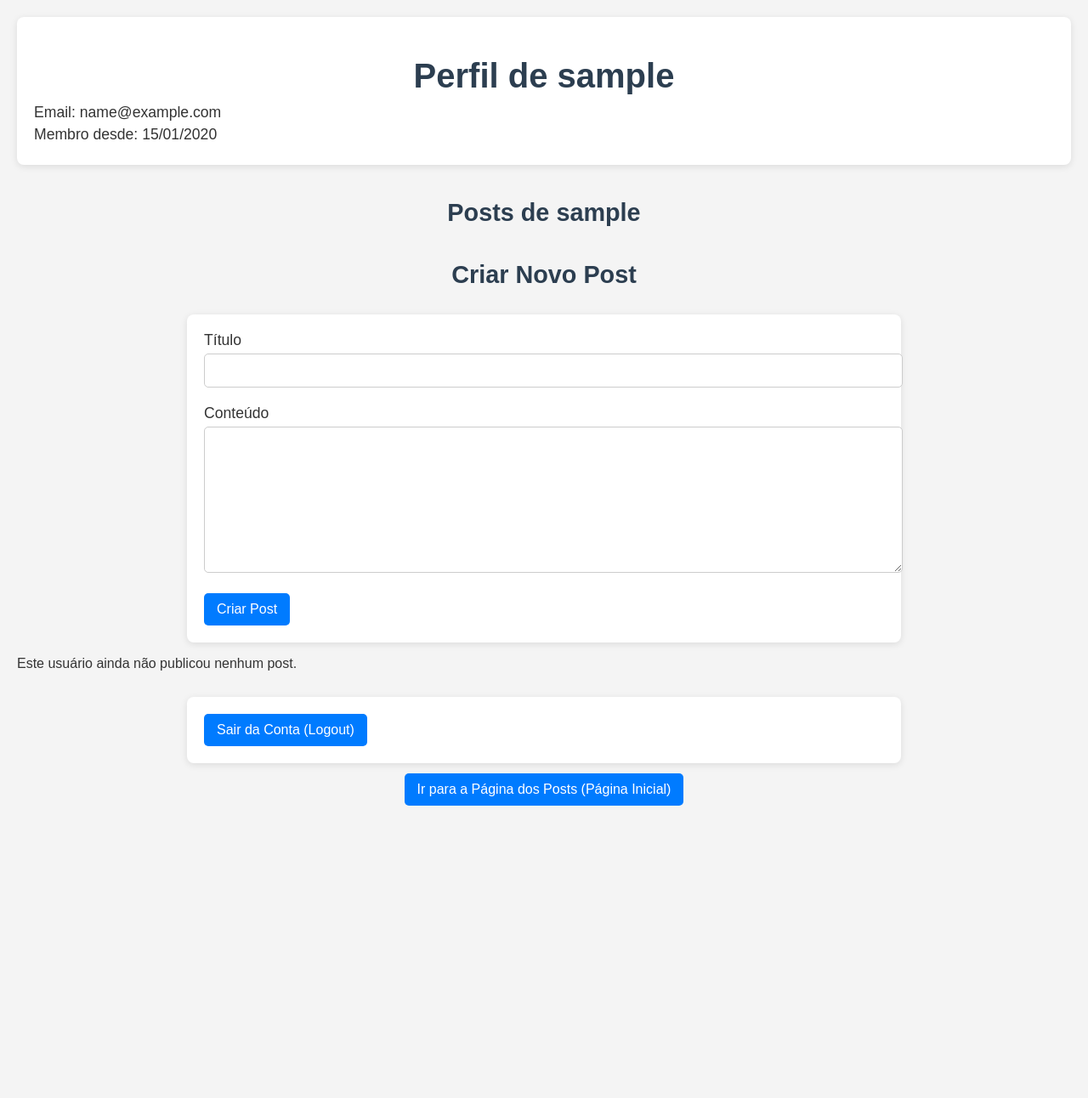
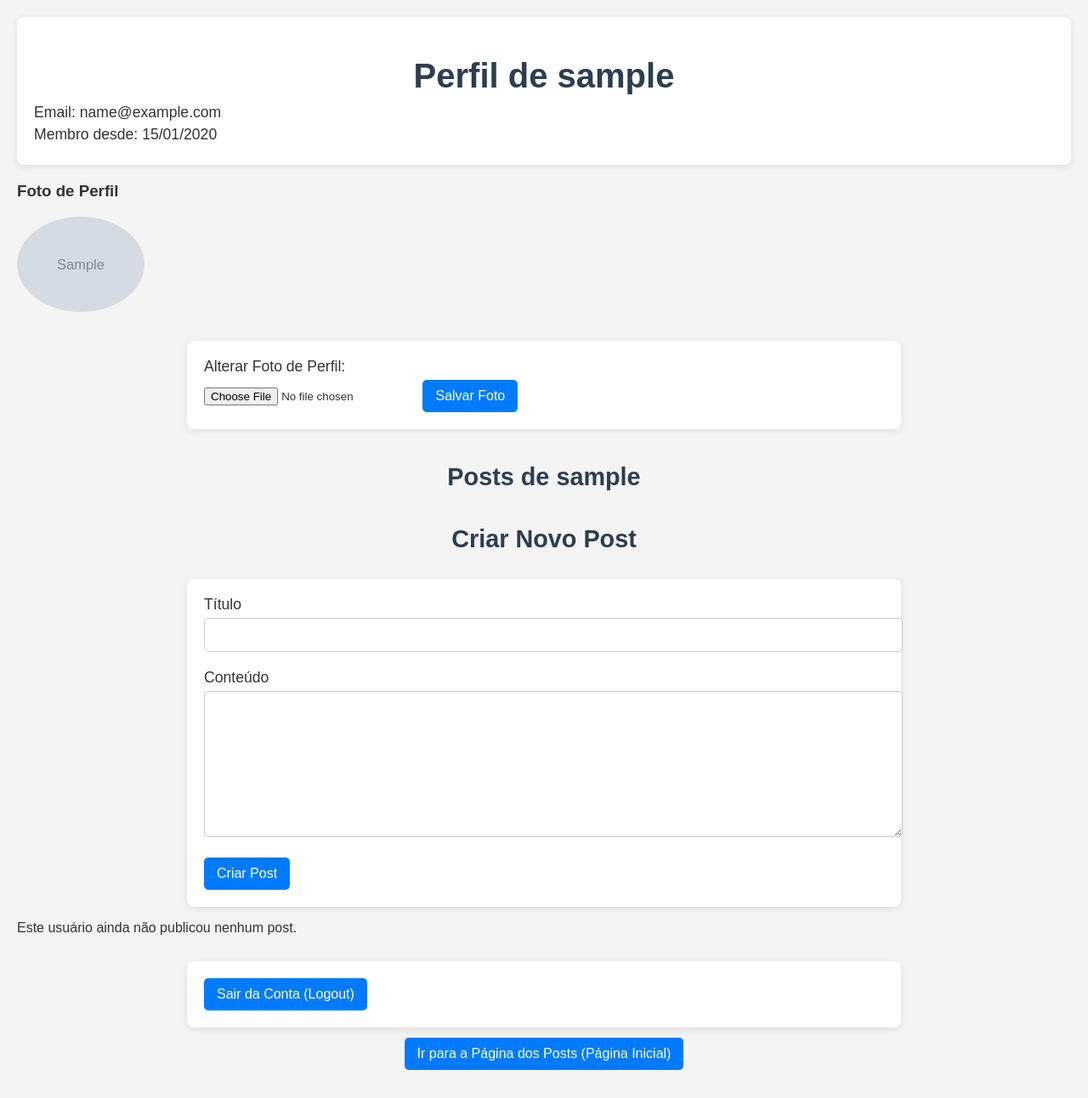
Before and after one commit to OseiasSilva021/blog-com-php, a PHP site: page /user.php in a window 1280 px wide. Shown: the whole page at 85% size. Before the commit the page ends 948 px from the top, so only its background shows below. Run offline with PHP 8.4, Linux system fonts and the light colour scheme; the visitor is signed in with stand-in values (Sample User, id 1); tables that the repository leaves empty or names only in its code hold one stand-in row (values such as "Sample post"); grey boxes marked "Sample" are stand-in pictures.

Commit message:
adição da funcionalidade dos usuários poderem ter uma foto de perfil própria

```diff
--- a/app/user.php
+++ b/app/user.php
@@ -22,6 +22,37 @@ $user = $stmt->fetch(PDO::FETCH_ASSOC);
 if (!$user) {
     echo "Usuário não encontrado.";
     exit;
+}
+// Processar upload da foto de perfil
+if ($_SERVER['REQUEST_METHOD'] === 'POST' && isset($_FILES['profile_picture'])) {
+    $upload_dir = 'uploads/'; // Diretório para salvar as imagens
+    if (!is_dir($upload_dir)) {
+        mkdir($upload_dir, 0777, true);
+    }
+
+    $file_name = basename($_FILES['profile_picture']['name']);
+    $target_file = $upload_dir . $user_id . '_' . $file_name;
+
+    // Validar e mover o arquivo
+    $file_type = strtolower(pathinfo($target_file, PATHINFO_EXTENSION));
+    $valid_types = ['jpg', 'jpeg', 'png', 'gif'];
+
+    if (in_array($file_type, $valid_types) && $_FILES['profile_picture']['size'] <= 2 * 1024 * 1024) { // 2 MB limite
+        if (move_uploaded_file($_FILES['profile_picture']['tmp_name'], $target_file)) {
+            // Atualizar o caminho da foto no banco de dados
+            $stmt = $pdo->prepare("UPDATE users SET profile_picture = :profile_picture WHERE id = :id");
+            $stmt->bindParam(':profile_picture', $target_file);
+            $stmt->bindParam(':id', $user_id, PDO::PARAM_INT);
+            $stmt->execute();
+
+            header("Location: user.php"); // Atualizar a página
+            exit;
+        } else {
+            echo "Erro ao fazer o upload da foto.";
+        }
+    } else {
+        echo "Formato de arquivo inválido ou tamanho excedido.";
+    }
 }
 
 // Buscar os posts do usuário
@@ -261,6 +292,22 @@ if ($_SERVER['REQUEST_METHOD'] === 'POST' && isset($_POST['logout'])) {
         <p>Email: <?= htmlspecialchars($user['email']) ?></p>
         <p>Membro desde: <?= date('d/m/Y', strtotime($user['created_at'])) ?></p>
     </div>
+    <div>
+            <h3>Foto de Perfil</h3>
+            <?php if (!empty($user['profile_picture'])): ?>
+                <img src="<?= htmlspecialchars($user['profile_picture']) ?>" alt="Foto de perfil" style="max-width: 150px; border-radius: 50%;">
+            <?php else: ?>
+                <p>Você ainda não enviou uma foto de perfil.</p>
+            <?php endif; ?>
+        </div>
+    </div>
+
+    <!-- Formulário de Upload de Foto -->
+    <form action="" method="POST" enctype="multipart/form-data">
+        <label for="profile_picture">Alterar Foto de Perfil:</label>
+        <input type="file" name="profile_picture" id="profile_picture" accept="image/*" required>
+        <button type="submit">Salvar Foto</button>
+    </form>
 
     <h2>Posts de <?= htmlspecialchars($user['username']) ?></h2>
 
```
Also changed, not shown: app/index.php (+11 -0 lines), app/uploads/6_perfil.jpg (added).
